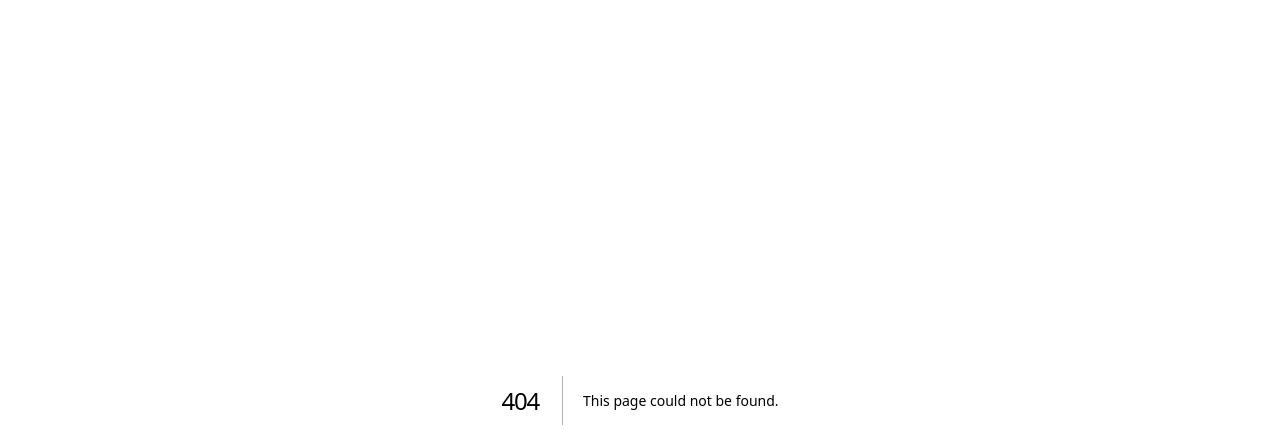
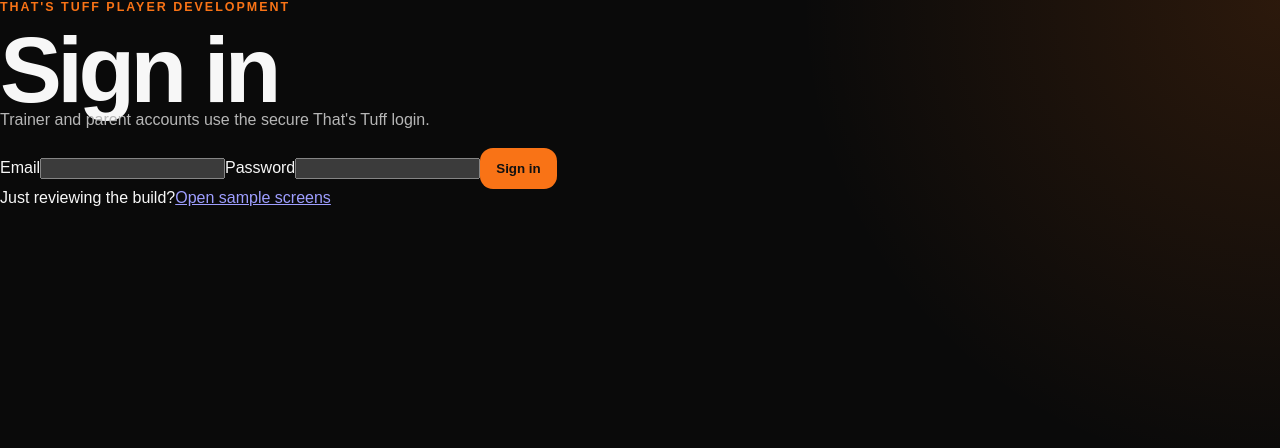
Before and after one commit to thatstuffpt-collab/Player-Development-, a Next.js app: page /login in a window 1280 px wide. Before the commit this address had no page. Shown: the top 448 px of the page. Built offline with nearby package versions, Linux system fonts and the light colour scheme.

Commit message:
Build Firebase email sign-in screen

```diff
--- /dev/null
+++ b/src/app/login/page.tsx
@@ -0,0 +1,86 @@
+"use client";
+
+import { signInWithEmailAndPassword, signOut } from "firebase/auth";
+import { useRouter, useSearchParams } from "next/navigation";
+import { FormEvent, Suspense, useState } from "react";
+import { ensureBrowserAuthPersistence, firebaseAuth } from "@/lib/firebase/client";
+
+function LoginForm() {
+  const router = useRouter();
+  const searchParams = useSearchParams();
+  const [error, setError] = useState("");
+  const [submitting, setSubmitting] = useState(false);
+
+  async function submit(event: FormEvent<HTMLFormElement>) {
+    event.preventDefault();
+    setError("");
+    setSubmitting(true);
+
+    const data = new FormData(event.currentTarget);
+    const email = String(data.get("email") ?? "").trim();
+    const password = String(data.get("password") ?? "");
+
+    try {
+      await ensureBrowserAuthPersistence();
+      const credential = await signInWithEmailAndPassword(firebaseAuth, email, password);
+      const token = await credential.user.getIdToken();
+      const response = await fetch("/api/auth/me", {
+        headers: { Authorization: `Bearer ${token}` },
+        cache: "no-store",
+      });
+      const payload = await response.json();
+
+      if (!response.ok) {
+        await signOut(firebaseAuth);
+        setError(payload.error ?? "This account is not authorized for the app.");
+        return;
+      }
+
+      const requested = searchParams.get("next");
+      const fallback = payload.user.role === "GUARDIAN" ? "/parent" : "/trainer/session";
+      router.replace(requested?.startsWith("/") ? requested : fallback);
+    } catch {
+      setError("Email or password was not accepted. Check your account and try again.");
+    } finally {
+      setSubmitting(false);
+    }
+  }
+
+  return (
+    <main className="auth-shell">
+      <section className="auth-card">
+        <p className="eyebrow">THAT&apos;S TUFF PLAYER DEVELOPMENT</p>
+        <h1>Sign in</h1>
+        <p className="support-copy">Trainer and parent accounts use the secure That&apos;s Tuff login.</p>
+
+        <form className="auth-form" onSubmit={submit}>
+          <label>
+            Email
+            <input name="email" type="email" autoComplete="email" required />
+          </label>
+          <label>
+            Password
+            <input name="password" type="password" autoComplete="current-password" required />
+          </label>
+          {error && <p className="auth-error" role="alert">{error}</p>}
+          <button className="primary-button" type="submit" disabled={submitting}>
+            {submitting ? "Signing in…" : "Sign in"}
+          </button>
+        </form>
+
+        <div className="auth-preview-link">
+          <span>Just reviewing the build?</span>
+          <a href="/preview">Open sample screens</a>
+        </div>
+      </section>
+    </main>
+  );
+}
+
+export default function LoginPage() {
+  return (
+    <Suspense>
+      <LoginForm />
+    </Suspense>
+  );
+}
```
